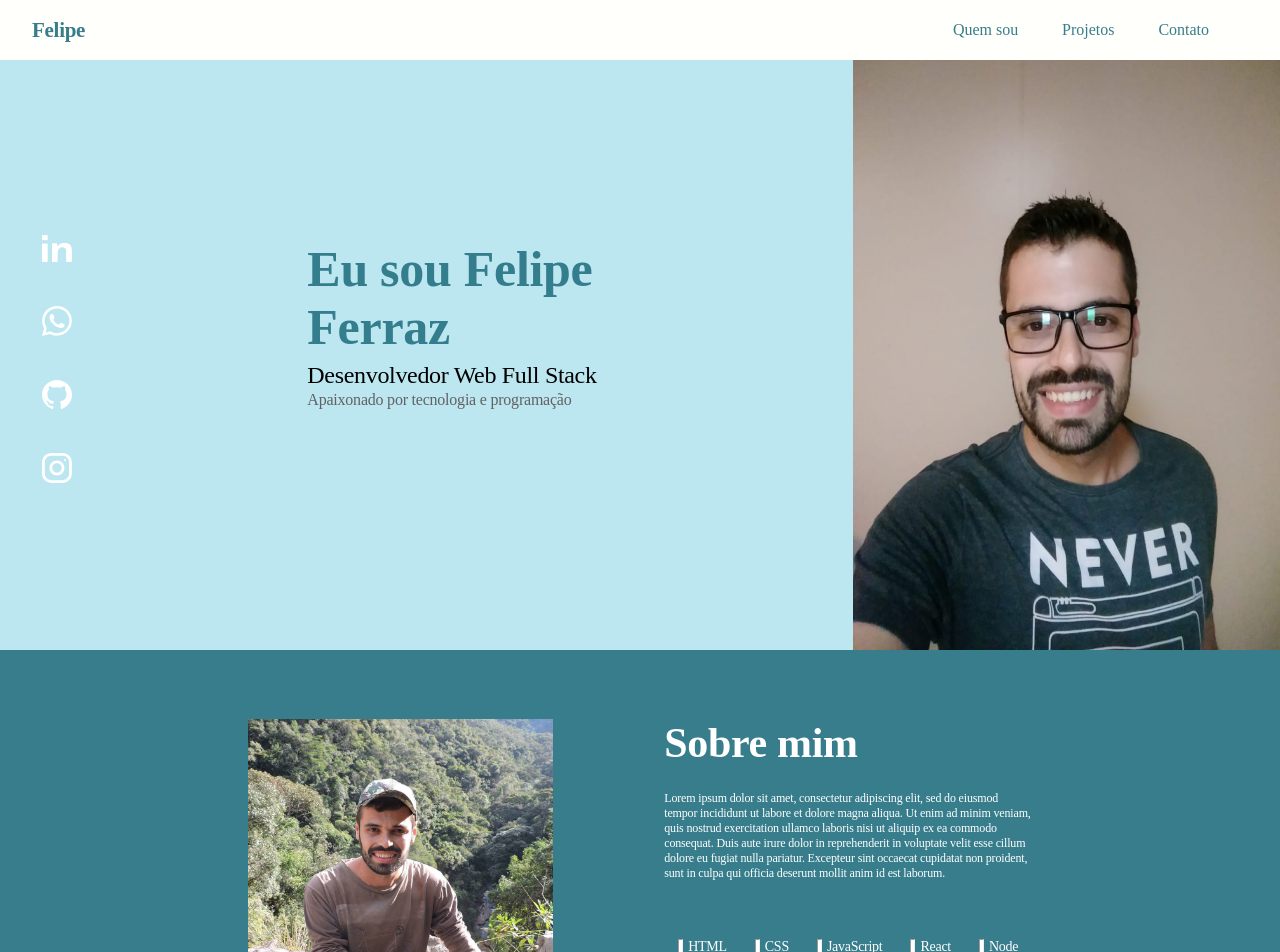
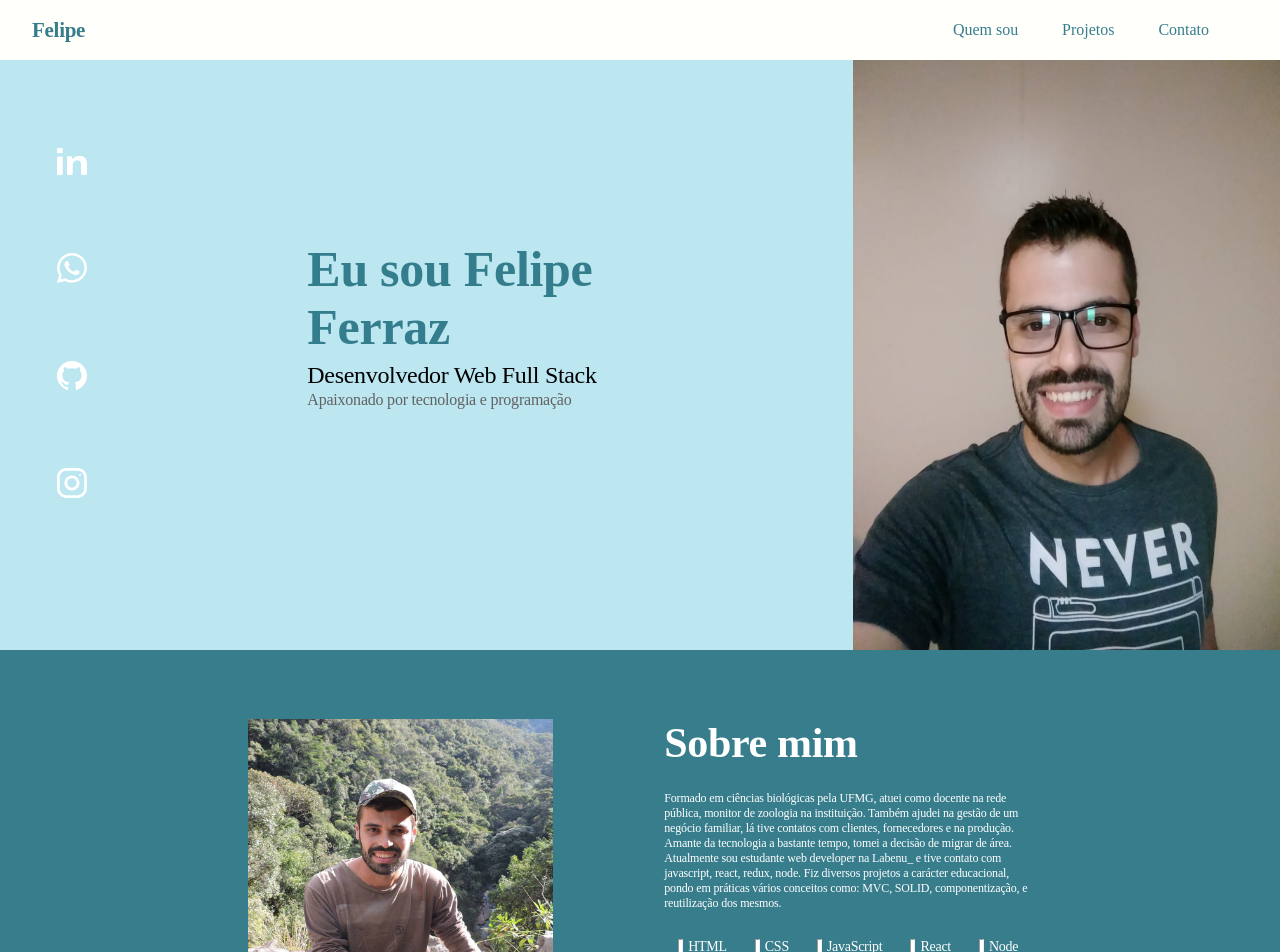
Before and after one commit to felipe0520/portfolio, a React (Create React App) app in the folder portfolio-felipe/: page / in a window 1280 px wide. Shown: the top 952 px of the page. Built offline with nearby package versions, Linux system fonts and the light colour scheme.

Commit message:
adicionado dados redes sociais

```diff
--- a/portfolio-felipe/src/components/SocialNetWorks/index.js
+++ b/portfolio-felipe/src/components/SocialNetWorks/index.js
@@ -1,13 +1,49 @@
 import React from "react";
-import { WrapperSocialNetwork, LogoSocialNetwork } from "./style";
+import { WrapperSocialNetwork, LogoSocialNetwork, WrapperLink } from "./style";
 
 const SocialNetWork = (props) => {
   return (
     <WrapperSocialNetwork horizontal={props.horizontal}>
-      <LogoSocialNetwork src={require("../../image/homePage/linkedin.svg")} />
-      <LogoSocialNetwork src={require("../../image/homePage/wpp.svg")} />
-      <LogoSocialNetwork src={require("../../image/homePage/github.svg")} />
-      <LogoSocialNetwork src={require("../../image/homePage/instagram.svg")} />
+      <WrapperLink>
+        <a
+          href="https://www.linkedin.com/in/felipe-ferraz-b33523189"
+          target="_blank"
+          rel="noopener noreferrer"
+        >
+          <LogoSocialNetwork
+            src={require("../../image/homePage/linkedin.svg")}
+          ></LogoSocialNetwork>
+        </a>
+      </WrapperLink>
+      <WrapperLink>
+        <a
+          href=" http://api.whatsapp.com/send?1=pt_BR&phone=5531982299943"
+          target="_blank"
+          rel="noopener noreferrer"
+        >
+          <LogoSocialNetwork src={require("../../image/homePage/wpp.svg")} />
+        </a>
+      </WrapperLink>
+      <WrapperLink>
+        <a
+          href="https://github.com/felipe0520"
+          target="_blank"
+          rel="noopener noreferrer"
+        >
+          <LogoSocialNetwork src={require("../../image/homePage/github.svg")} />
+        </a>
+      </WrapperLink>
+      <WrapperLink>
+        <a
+          href="https://www.instagram.com/felipee_frz/"
+          target="_blank"
+          rel="noopener noreferrer"
+        >
+          <LogoSocialNetwork
+            src={require("../../image/homePage/instagram.svg")}
+          />
+        </a>
+      </WrapperLink>
     </WrapperSocialNetwork>
   );
 };
--- a/portfolio-felipe/src/components/SocialNetWorks/style.js
+++ b/portfolio-felipe/src/components/SocialNetWorks/style.js
@@ -2,7 +2,6 @@ import styled from "styled-components";
 
 export const WrapperSocialNetwork = styled.div`
   display: flex;
-  height: 200px;
   ${(props) =>
     props.horizontal ? " flex-direction:row;" : "flex-direction:column;"}
   gap: 24px;
@@ -20,6 +19,8 @@ export const WrapperSocialNetwork = styled.div`
   }
 `;
 
-export const LogoSocialNetwork = styled.img`
-  margin: 10px;
+export const LogoSocialNetwork = styled.img``;
+
+export const WrapperLink = styled.div`
+  margin: 25px;
 `;
--- a/portfolio-felipe/src/page/aboutMe/index.js
+++ b/portfolio-felipe/src/page/aboutMe/index.js
@@ -19,13 +19,14 @@ const SobreMim = () => {
         <Title>Sobre mim</Title>
 
         <SubTitle>
-          Lorem ipsum dolor sit amet, consectetur adipiscing elit, sed do
-          eiusmod tempor incididunt ut labore et dolore magna aliqua. Ut enim ad
-          minim veniam, quis nostrud exercitation ullamco laboris nisi ut
-          aliquip ex ea commodo consequat. Duis aute irure dolor in
-          reprehenderit in voluptate velit esse cillum dolore eu fugiat nulla
-          pariatur. Excepteur sint occaecat cupidatat non proident, sunt in
-          culpa qui officia deserunt mollit anim id est laborum.
+          Formado em ciências biológicas pela UFMG, atuei como docente na rede
+          pública, monitor de zoologia na instituição. Também ajudei na gestão
+          de um negócio familiar, lá tive contatos com clientes, fornecedores e
+          na produção. Amante da tecnologia a bastante tempo, tomei a decisão de
+          migrar de área. Atualmente sou estudante web developer na Labenu_ e
+          tive contato com javascript, react, redux, node. Fiz diversos projetos
+          a carácter educacional, pondo em práticas vários conceitos como: MVC,
+          SOLID, componentização, e reutilização dos mesmos.
         </SubTitle>
         <WrapperSkils>
           <Skil name="HTML" />
```
